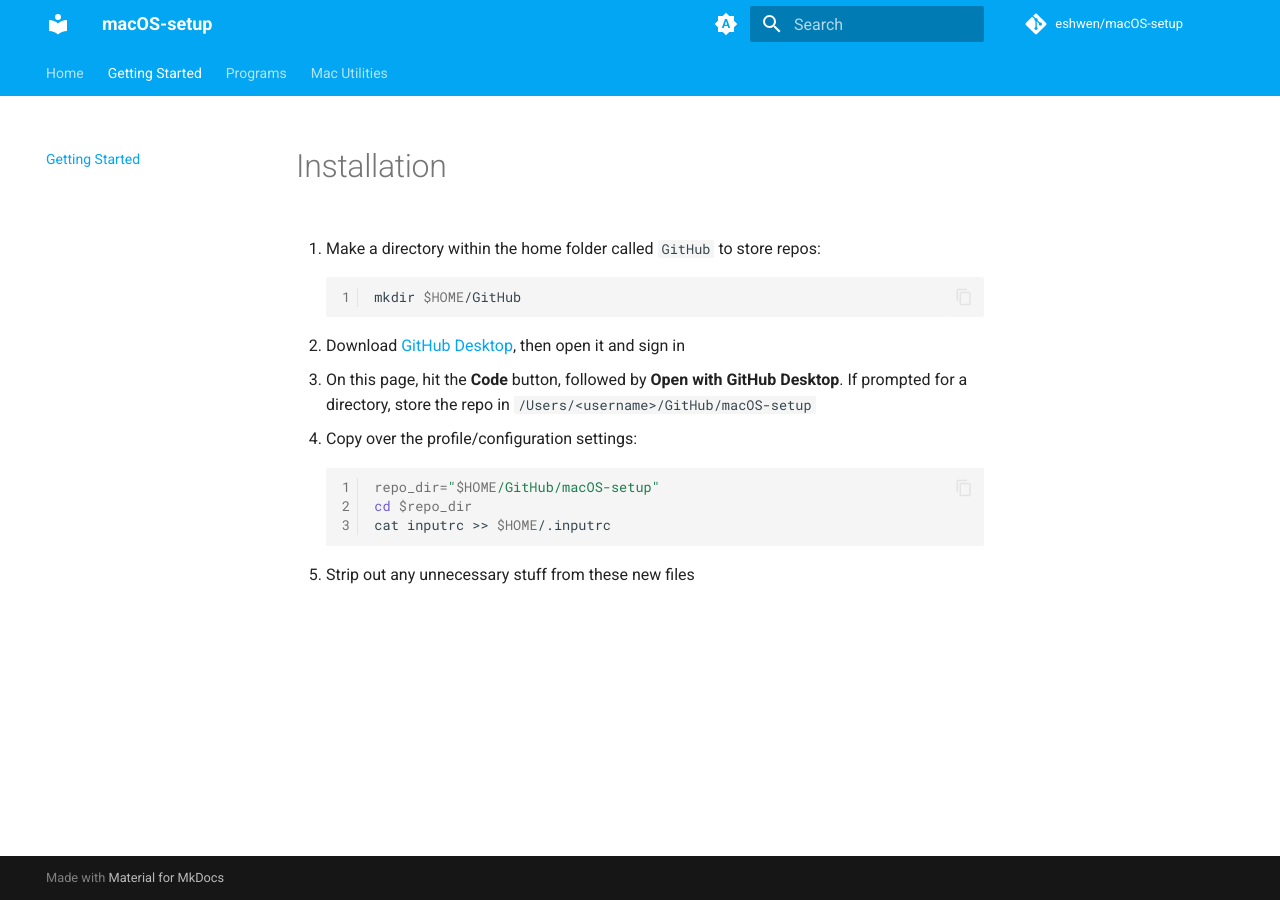
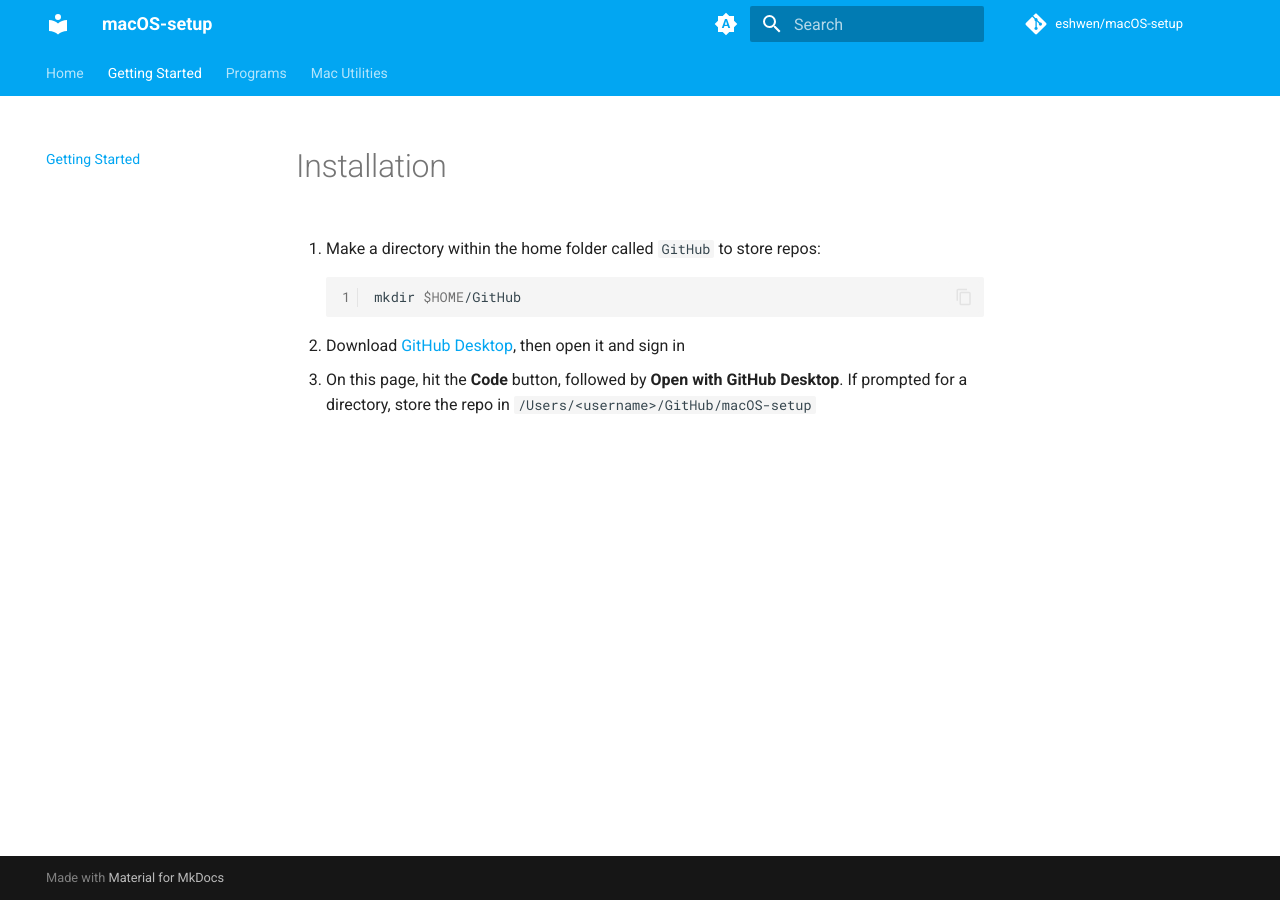
Before and after one commit to eshwen/macOS-setup, an MkDocs documentation site: the page built from docs/getting_started/getting-started.md, in a window 1280 px wide. Built offline with MkDocs 1.6.1 and Material for MkDocs 9.7.7, drawn with Linux system fonts in a browser that asks for light colours; comment, search, counter and statistics services are not loaded; the version menu is left out.

Commit message:
Remove inputrc
It configures readline, which zsh doesn't use, and binds Ctrl-arrow rather than Option-arrow.
Terminal already sends word-movement sequences for Option-arrow.

Co-Authored-By: Claude Opus 5.5 <noreply@anthropic.com>

````diff
--- a/docs/getting_started/getting-started.md
+++ b/docs/getting_started/getting-started.md
@@ -10,14 +10,4 @@
 
 3. On this page, hit the **Code** button, followed by **Open with GitHub Desktop**. If prompted for a directory, store the repo in `/Users/<username>/GitHub/macOS-setup`
 
-4. Copy over the profile/configuration settings:
-
-    ```sh
-    repo_dir="$HOME/GitHub/macOS-setup"
-    cd $repo_dir
-    cat inputrc >> $HOME/.inputrc
-    ```
-
-5. Strip out any unnecessary stuff from these new files
-
 [GitHub Desktop]: https://desktop.github.com/
````
Also changed, not shown: 1 other file.
